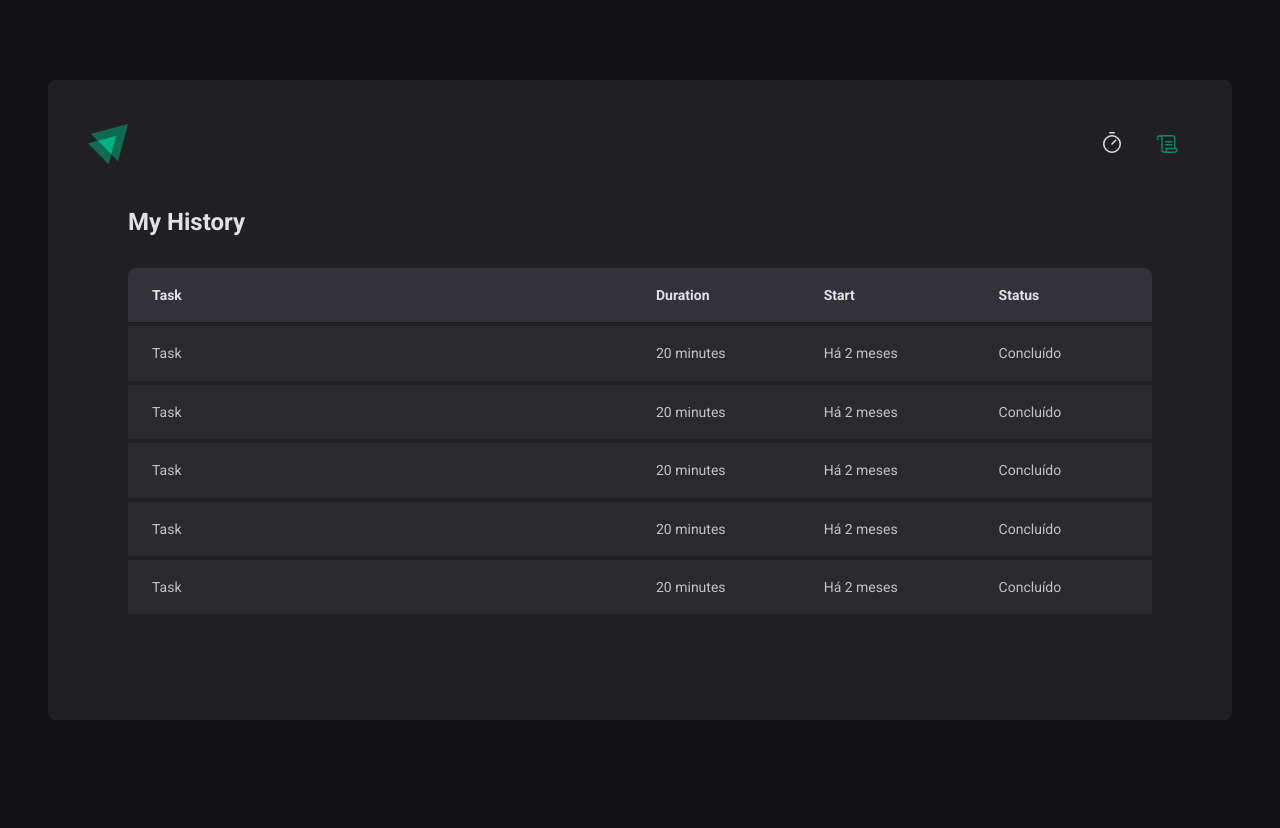
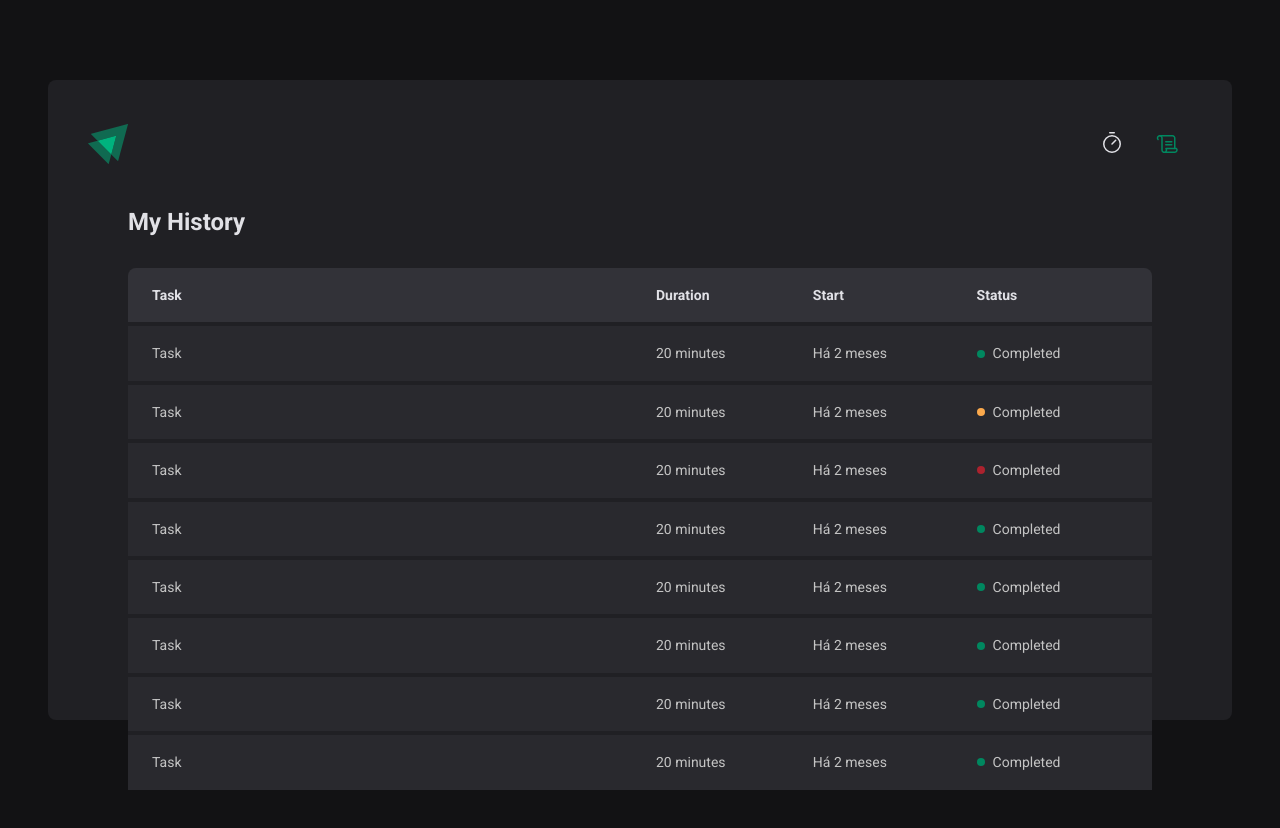
Before and after one commit to Victtor-777/Pomodoro_Ignite, a React (Vite) app: page /history in a window 1280 px wide. Before the commit the page ends 800 px from the top, so only its background shows below. Built offline with nearby package versions, Linux system fonts and the light colour scheme.

Commit message:
Finalizando a parte de estilização

```diff
--- a/src/pages/History/index.tsx
+++ b/src/pages/History/index.tsx
@@ -1,4 +1,4 @@
-import { HistoryContainer, HistoryList } from "./styles";
+import { HistoryContainer, HistoryList, Status } from "./styles";
 
 export function History() {
   return (
@@ -20,31 +20,65 @@ export function History() {
               <td>Task</td>
               <td>20 minutes</td>
               <td>Há 2 meses</td>
-              <td>Concluído</td>
+              <td>
+                <Status statusColor="green">Completed</Status>
+              </td>
             </tr>
             <tr>
               <td>Task</td>
               <td>20 minutes</td>
               <td>Há 2 meses</td>
-              <td>Concluído</td>
+              <td>
+                <Status statusColor="yellow">Completed</Status>
+              </td>
             </tr>
             <tr>
               <td>Task</td>
               <td>20 minutes</td>
               <td>Há 2 meses</td>
-              <td>Concluído</td>
+              <td>
+                <Status statusColor="red">Completed</Status>
+              </td>
             </tr>
             <tr>
               <td>Task</td>
               <td>20 minutes</td>
               <td>Há 2 meses</td>
-              <td>Concluído</td>
+              <td>
+                <Status statusColor="green">Completed</Status>
+              </td>
             </tr>
             <tr>
               <td>Task</td>
               <td>20 minutes</td>
               <td>Há 2 meses</td>
-              <td>Concluído</td>
+              <td>
+                <Status statusColor="green">Completed</Status>
+              </td>
+            </tr>
+            <tr>
+              <td>Task</td>
+              <td>20 minutes</td>
+              <td>Há 2 meses</td>
+              <td>
+                <Status statusColor="green">Completed</Status>
+              </td>
+            </tr>
+            <tr>
+              <td>Task</td>
+              <td>20 minutes</td>
+              <td>Há 2 meses</td>
+              <td>
+                <Status statusColor="green">Completed</Status>
+              </td>
+            </tr>
+            <tr>
+              <td>Task</td>
+              <td>20 minutes</td>
+              <td>Há 2 meses</td>
+              <td>
+                <Status statusColor="green">Completed</Status>
+              </td>
             </tr>
           </tbody>
         </table>
--- a/src/pages/History/styles.ts
+++ b/src/pages/History/styles.ts
@@ -60,3 +60,27 @@ export const HistoryList = styled.div`
     }
   }
 `;
+
+const STATUS_COLORS = {
+  yellow: "yellow-500",
+  green: "green-500",
+  red: "red-500",
+} as const;
+
+interface StatusProps {
+  statusColor: keyof typeof STATUS_COLORS;
+}
+
+export const Status = styled.span<StatusProps>`
+  display: flex;
+  align-items: center;
+  gap: 0.5rem;
+
+  &::before {
+    content: "";
+    width: 0.5rem;
+    height: 0.5rem;
+    border-radius: 50%;
+    background: ${(props) => props.theme[STATUS_COLORS[props.statusColor]]};
+  }
+`;
```
